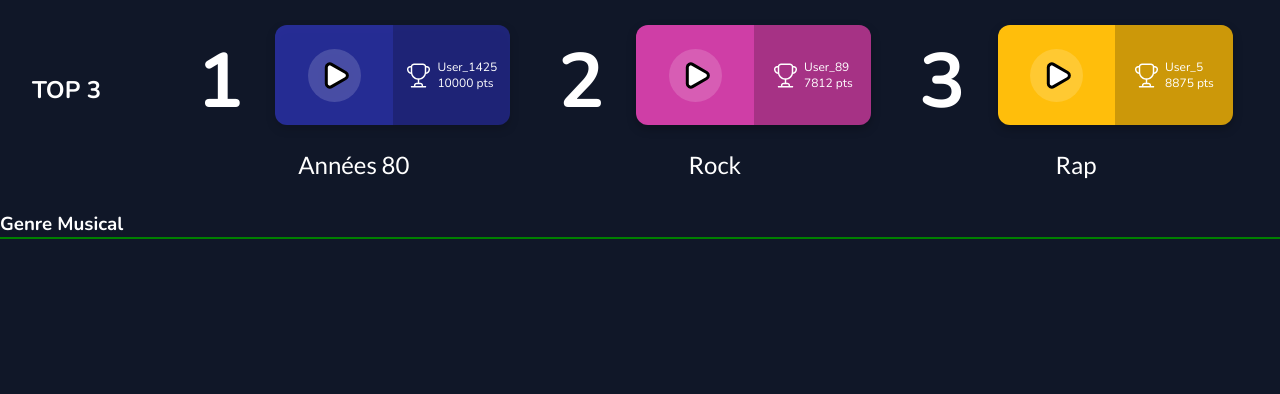
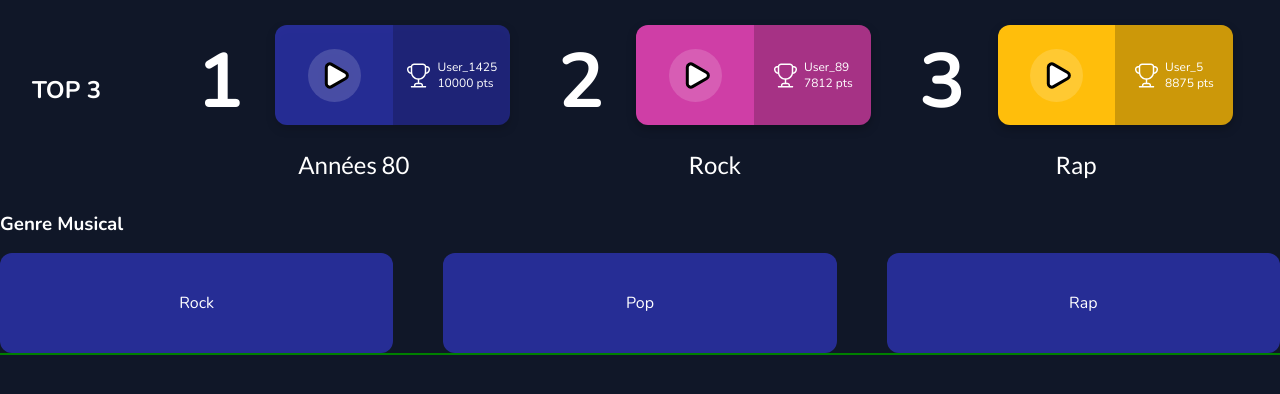
Before and after one commit to T-Clement/MusiQuizz, a PHP site: page /home.php in a window 1280 px wide. Shown: the part 83-477 px from the top of the page. Run offline with PHP 8.4, Linux system fonts and the light colour scheme; some libraries are stand-ins or nearby versions.

Commit message:
test swiper library

```diff
--- a/home.php
+++ b/home.php
@@ -4,7 +4,11 @@
     <meta charset="UTF-8">
     <meta name="viewport" content="width=device-width, initial-scale=1.0">
     <title>Accueil</title>
-    <link rel="stylesheet" href="css/font-awesome.min.css">
+    <link
+  rel="stylesheet"
+  href="https://cdn.jsdelivr.net/npm/swiper@9/swiper-bundle.min.css"
+/>
+    <!-- <link rel="stylesheet" href="css/font-awesome.min.css"> -->
     <link rel="stylesheet" href="home_style.css">
 </head>
 <body>
@@ -119,7 +123,23 @@
         <section>
             <h3>Genre Musical</h3>
 
+            <!-- Slider main container -->
+                <div class="swiper">
+                    <!-- Additional required wrapper -->
+                    <div class="swiper-wrapper">
+                        <!-- Slides -->
+                        <div class="swiper-slide">Rock</div>
+                        <div class="swiper-slide">Pop</div>
+                        <div class="swiper-slide">Rap</div>
+                    </div>
+                    <!-- If we need navigation buttons -->
+                    <div class="swiper-button-prev"></div>
+                    <div class="swiper-button-next"></div>
+
+                </div>
         </section>
     </main>
+    <script src="https://cdn.jsdelivr.net/npm/swiper@9/swiper-bundle.min.js"></script>
+    <script src="swiper.js"></script>
 </body>
 </html>
--- a/home_style.css
+++ b/home_style.css
@@ -283,7 +283,37 @@ body {
 @media screen and (min-width: 729px) {
     .tile__left__img:hover {
         /* scale: 1.025; */
-        transition: transform 0.3s;
+        transition: transform 0.3s ease-in;
         transform: scale(1.5);
     }
+
+    .tile__left__img:not(:hover) {
+        /* scale: 1.025; */
+        transition: transform 0.3s ease-out;
+        transform: scale(1);
+    }
 }
+
+
+
+/*swiper*/
+
+.swiper {
+    width: 100%;
+    height: 100px;
+    margin-bottom: 3rem;
+    margin-top: 1rem;
+}
+
+.swiper-slide {
+    text-align: center;
+    display: flex;
+    justify-content: center;
+    align-items: center;
+    background-color: var(--blue);
+    border-radius: .75rem;
+}
+
+.swiper-button-prev, .swiper-button-next {
+    color: white;
+}
--- /dev/null
+++ b/swiper.js
@@ -0,0 +1,27 @@
+const swiper = new Swiper('.swiper', {
+    // Optional parameters
+    direction: 'horizontal',
+    loop: true,
+
+    // Navigation arrows
+    navigation: {
+      nextEl: '.swiper-button-next',
+      prevEl: '.swiper-button-prev',
+    },
+
+    breakpoints: {
+        1920: {
+            slidesPerView: 3,
+            spaceBetween: 80
+        },
+        1028: {
+            slidesPerView: 3,
+            spaceBetween: 50
+        },
+        480: {
+            slidesPerView: 1,
+            spaceBetween: 50
+        }
+    }
+
+  });
```
